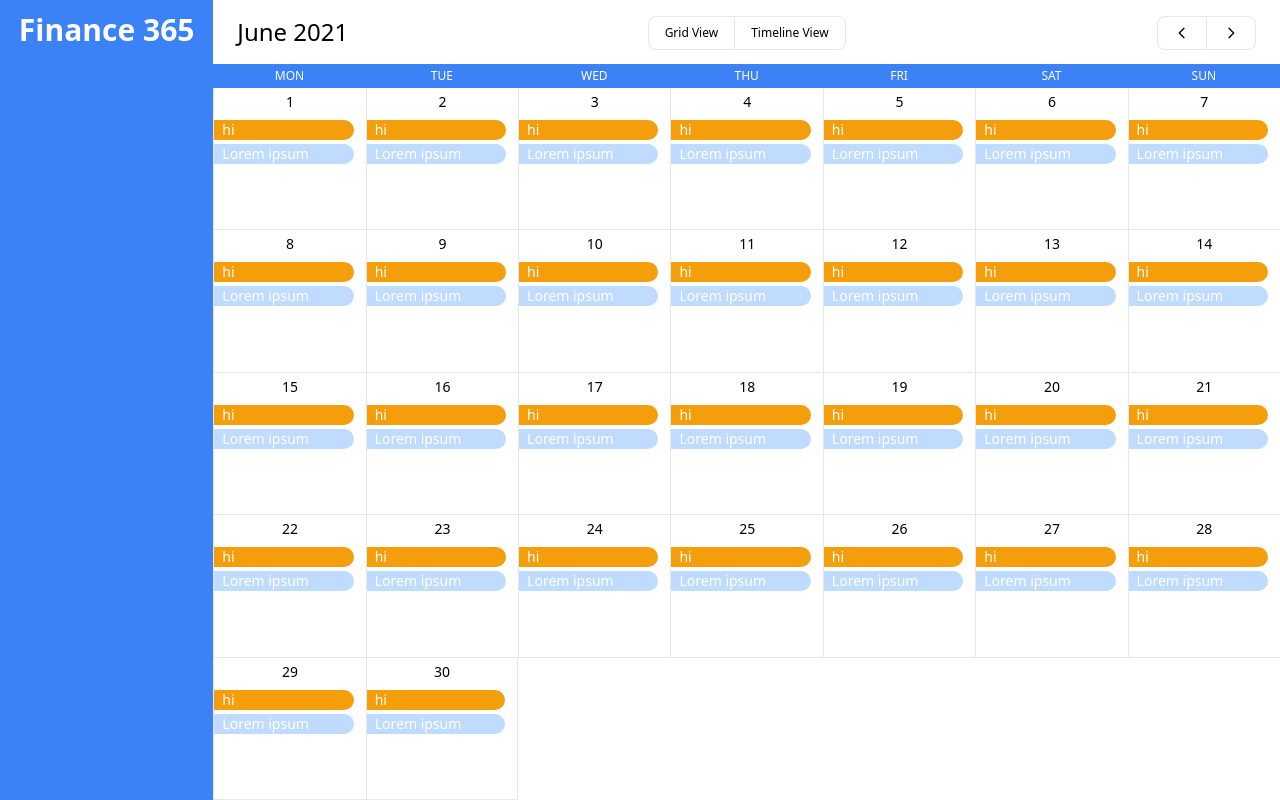
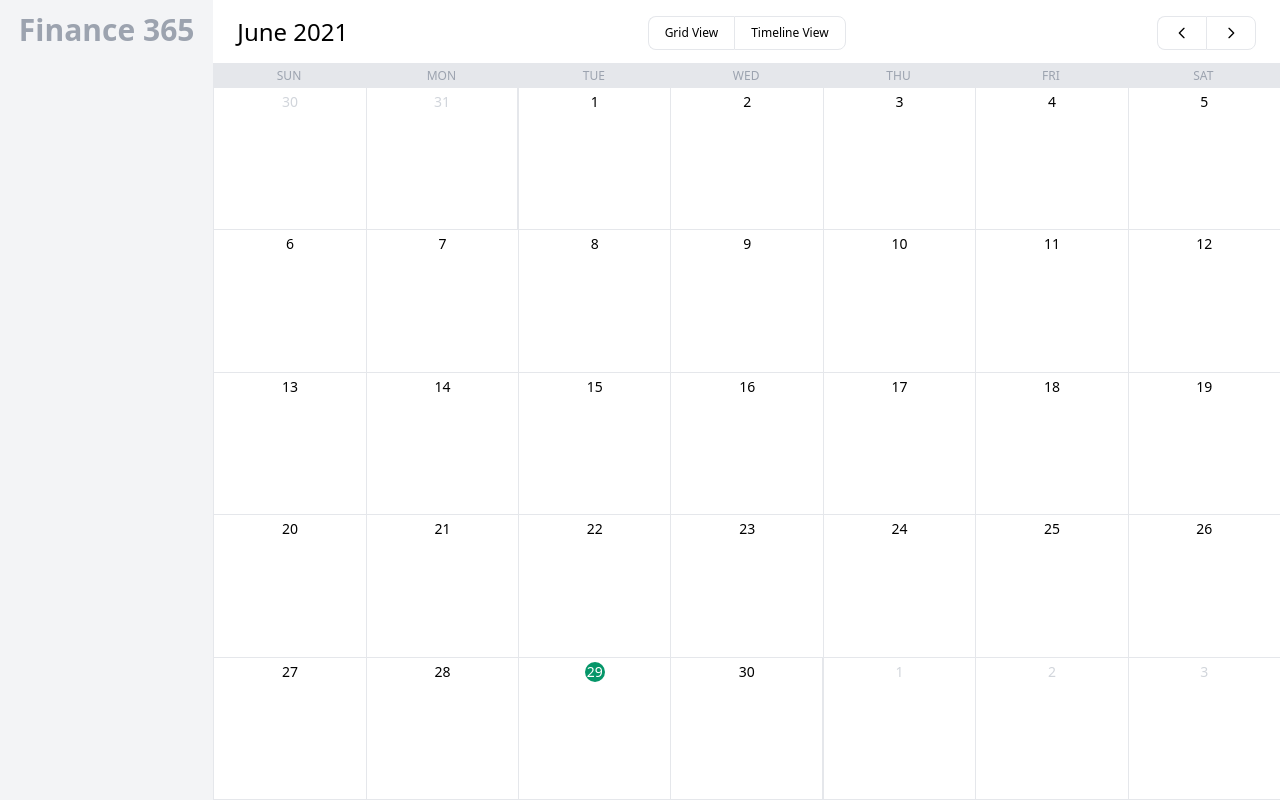
Before and after one commit to s4k1b/finance-365, a Vue app: page / in a window 1280 px wide. Built offline with nearby package versions, Linux system fonts and the light colour scheme.

Commit message:
Add logic to generate calendar dates for each month and year
Signed-off-by: M. A. Muhaimin Sakib <s4k1b13@gmail.com>

```diff
--- a/src/App.vue
+++ b/src/App.vue
@@ -1,6 +1,6 @@
 <template>
   <div class="grid grid-cols-12 grid-flow-col gap-0">
-    <div class="col-span-2 bg-blue-500 h-screen">
+    <div class="col-span-2 bg-gray-100 h-screen">
       <sidebar />
     </div>
     <div class="col-span-10 h-screen overflow-y-auto">
--- a/src/components/calendar/Calendar.vue
+++ b/src/components/calendar/Calendar.vue
@@ -9,13 +9,19 @@
       />
     </div>
     <div class="calendar-dates-wrapper">
-      <calendar-dates :view="activeCalendarView" :date="computedDate" />
+      <calendar-dates :date="computedDate" />
     </div>
   </div>
 </template>
 
 <script lang="ts">
-  import { computed, defineAsyncComponent, defineComponent, ref } from 'vue'
+  import {
+    computed,
+    defineAsyncComponent,
+    defineComponent,
+    provide,
+    ref,
+  } from 'vue'
 
   export default defineComponent({
     components: {
@@ -26,6 +32,7 @@
     },
     setup() {
       const activeCalendarView = ref('grid')
+      provide('view', activeCalendarView)
 
       const date = ref(new Date())
 
@@ -37,7 +44,7 @@
       function showPreviousMonth() {
         const newMonth = month.value - 1
         if (newMonth < 0) {
-          month.value = newMonth + 12
+          month.value = 11
           year.value = year.value - 1
         } else {
           month.value = newMonth
@@ -46,7 +53,7 @@
       function showNextMonth() {
         const newMonth = month.value + 1
         if (newMonth > 11) {
-          month.value = newMonth % 12
+          month.value = 0
           year.value = year.value + 1
         } else {
           month.value = newMonth
@@ -76,7 +83,7 @@
     @apply flex flex-col h-full;
 
     .calendar-header-wrapper {
-      @apply flex-auto h-16 fixed top-0 z-50 bg-white;
+      @apply flex-auto h-16 fixed top-0 z-50 bg-white border-b;
       width: calc(100% - 2 * 100vw / 12);
     }
     .calendar-dates-wrapper {
--- /dev/null
+++ b/src/components/calendar/CalendarCell.vue
@@ -0,0 +1,86 @@
+<template>
+  <div
+    class="calendar-cell"
+    :class="{ 'border-r': tarik === daysInMonth && view === 'grid' }"
+  >
+    <div
+      v-if="(view === 'timeline') & (tarik !== daysInMonth)"
+      class="timeline-dashes"
+    />
+    <div class="flex flex-row justify-center items-center">
+      <span
+        class="calendar-cell-date"
+        :class="{
+          'text-gray-300': view === 'grid' && !isCurrentMonthCell,
+          'current-date': isCurrentDate,
+        }"
+      >
+        {{ tarik }}
+      </span>
+      <div v-if="view === 'timeline'" class="custom-date">{{ monthYear }}</div>
+    </div>
+    <ul class="event-list">
+      <!-- <li class="event-list-item bg-yellow-500">hi</li>
+      <li class="event-list-item bg-blue-200">
+        Lorem ipsum dolor sit, amet consectetur adipisicing elit. Repellendus
+        quidem quo hic? Totam praesentium, quam exercitationem, laboriosam
+        voluptate ratione sequi repellat minus provident iste saepe natus.
+        Accusantium molestias reprehenderit aut.
+      </li> -->
+    </ul>
+  </div>
+</template>
+
+<script lang="ts">
+  import { computed, defineComponent, inject } from 'vue'
+
+  export default defineComponent({
+    props: {
+      date: {
+        type: Object,
+        default: new Date(),
+      },
+      isCurrentMonthCell: {
+        type: Boolean,
+        default: true,
+      },
+    },
+    setup(props) {
+      const tarik = computed(() => props.date.getDate())
+      const month = computed(() => props.date.getMonth())
+      const year = computed(() => props.date.getFullYear())
+
+      const daysInMonth = computed(() =>
+        new Date(year.value, month.value + 1, 0).getDate()
+      )
+
+      const monthYear = computed(() =>
+        Intl.DateTimeFormat('en-US', {
+          month: 'long',
+          year: 'numeric',
+        }).format(props.date)
+      )
+
+      const isCurrentDate = computed(() => {
+        const currentDate = new Date()
+        const currentTarik = currentDate.getDate()
+        const currentMonth = currentDate.getMonth()
+        const currentYear = currentDate.getFullYear()
+
+        return (
+          currentTarik === tarik.value &&
+          currentMonth === month.value &&
+          currentYear === year.value
+        )
+      })
+
+      return {
+        view: inject('view'),
+        tarik,
+        daysInMonth,
+        monthYear,
+        isCurrentDate,
+      }
+    },
+  })
+</script>
--- a/src/components/calendar/CalendarDates.vue
+++ b/src/components/calendar/CalendarDates.vue
@@ -1,81 +1,134 @@
 <template>
   <calendar-weekdays v-if="view === 'grid'" />
   <div
-    :class="view === 'grid' ? 'calendar-cells-grid' : 'calendar-cells-timeline'"
+    :class="
+      view === 'grid'
+        ? `calendar-cells-grid grid-rows-${calendarCells.length / 7}`
+        : 'calendar-cells-timeline'
+    "
   >
-    <div
-      v-for="i in daysInMonth"
-      :key="i"
-      class="calendar-cell"
-      :class="{ 'border-r': i === daysInMonth && view === 'grid' }"
-    >
-      <div
-        v-if="(view === 'timeline') & (i !== daysInMonth)"
-        class="timeline-dashes"
-      />
-      <div class="flex flex-row justify-center items-center">
-        <span class="calendar-cell-date">
-          {{ i }}
-        </span>
-        <div v-if="view === 'timeline'" class="custom-date">January, 2021</div>
-      </div>
-      <ul class="event-list">
-        <li class="event-list-item bg-yellow-500">hi</li>
-        <li class="event-list-item bg-blue-200">
-          Lorem ipsum dolor sit, amet consectetur adipisicing elit. Repellendus
-          quidem quo hic? Totam praesentium, quam exercitationem, laboriosam
-          voluptate ratione sequi repellat minus provident iste saepe natus.
-          Accusantium molestias reprehenderit aut.
-        </li>
-      </ul>
-    </div>
+    <calendar-cell
+      v-for="calendarCell in calendarCells"
+      :key="calendarCell"
+      :date="calendarCell"
+      :is-current-month-cell="!notCurrentMonthCell(calendarCell)"
+    />
   </div>
 </template>
 
 <script lang="ts">
-  import { computed, defineAsyncComponent, defineComponent } from 'vue'
+  import {
+    computed,
+    ComputedRef,
+    defineAsyncComponent,
+    defineComponent,
+    inject,
+  } from 'vue'
 
   export default defineComponent({
     components: {
       CalendarWeekdays: defineAsyncComponent(
         () => import('./CalendarWeekdays.vue')
       ),
+      CalendarCell: defineAsyncComponent(() => import('./CalendarCell.vue')),
     },
     props: {
-      view: {
-        type: String,
-        default: 'grid',
-      },
       date: {
         type: Object,
         default: new Date(),
       },
     },
     setup(props) {
-      const month = computed(() => props.date.getMonth())
-      const year = computed(() => props.date.getFullYear())
+      const month: ComputedRef<number> = computed(() => props.date.getMonth())
+      const year: ComputedRef<number> = computed(() => props.date.getFullYear())
 
       const daysInMonth = computed(() =>
         new Date(year.value, month.value + 1, 0).getDate()
       )
 
+      const calendarCells = computed(() => {
+        const startingWeek = new Date(year.value, month.value, 1).getDay()
+
+        const numberOfCalendarCells = computed(
+          () => Math.ceil((startingWeek + daysInMonth.value) / 7) * 7
+        )
+        const ans = Array(numberOfCalendarCells)
+
+        // prefill the calendar cells upto starting week with previous month dates
+        let previousMonth = month.value - 1
+        let previousYear = year.value
+        console.log({ previousYear, previousMonth })
+        if (previousMonth < 0) {
+          previousMonth = 11
+          previousYear -= 1
+        }
+        console.log({ previousYear, previousMonth })
+        const daysInPreviousMonth = new Date(
+          previousYear,
+          previousMonth + 1,
+          0
+        ).getDate()
+        for (let i = 0; i < startingWeek; i++) {
+          ans[i] = new Date(
+            previousYear,
+            previousMonth,
+            daysInPreviousMonth - startingWeek + i + 1
+          )
+        }
+
+        // fillup with current month dates
+        for (let i = startingWeek; i < daysInMonth.value + startingWeek; i++) {
+          ans[i] = new Date(year.value, month.value, i - startingWeek + 1)
+        }
+
+        // fillup with next month dates
+        let nextMonth = month.value + 1
+        let nextYear = year.value
+        if (nextMonth > 11) {
+          nextMonth = 0
+          nextYear += 1
+        }
+        for (
+          let i = daysInMonth.value + startingWeek;
+          i < numberOfCalendarCells.value;
+          i++
+        ) {
+          ans[i] = new Date(
+            nextYear,
+            nextMonth,
+            i - daysInMonth.value - startingWeek + 1
+          )
+        }
+
+        return ans
+      })
+
+      function notCurrentMonthCell(date) {
+        const cellMonth = date.getMonth()
+        return cellMonth !== month.value
+      }
       return {
-        daysInMonth,
+        view: inject('view'),
+        calendarCells,
+        notCurrentMonthCell,
       }
     },
   })
 </script>
 
-<style lang="scss" scoped>
+<style lang="scss">
   .calendar-cells-grid {
-    @apply grid grid-rows-5 grid-cols-7 grid-flow-row gap-0 overflow-hidden;
+    @apply grid grid-cols-7 grid-flow-row gap-0 overflow-hidden;
     height: calc(100% - 1.5rem);
 
     .calendar-cell {
       @apply flex flex-col border-b border-l;
 
       .calendar-cell-date {
-        @apply text-center py-1 text-sm font-medium;
+        @apply text-center my-1 text-sm font-medium;
+        &.current-date {
+          @apply h-5 w-5 rounded-full justify-center items-center bg-green-600 text-white;
+        }
       }
 
       .event-list {
@@ -100,7 +153,11 @@
 
       .calendar-cell-date {
         @apply text-sm font-medium my-4 rounded-full h-4 w-4 flex justify-center items-center bg-indigo-300 ring-4 ring-indigo-400 ring-opacity-30;
+        &.current-date {
+          @apply bg-green-600 ring-green-500 text-white;
+        }
       }
+
       .custom-date {
         @apply block ml-2.5 text-xs font-medium min-w-max;
       }
--- a/src/components/calendar/CalendarHeader.vue
+++ b/src/components/calendar/CalendarHeader.vue
@@ -28,11 +28,11 @@
     </span>
 
     <span class="w-1/3 flex flex-row-reverse">
-      <button class="py-2 px-4 border rounded-r-lg">
-        <chevron-right-icon
-          class="h-4 w-4"
-          @click.prevent="$emit('change:month-next')"
-        />
+      <button
+        class="py-2 px-4 border rounded-r-lg"
+        @click.prevent="$emit('change:month-next')"
+      >
+        <chevron-right-icon class="h-4 w-4" />
       </button>
       <button
         class="py-2 px-4 border border-r-0 rounded-l-lg"
--- a/src/components/calendar/CalendarWeekdays.vue
+++ b/src/components/calendar/CalendarWeekdays.vue
@@ -1,17 +1,17 @@
 <template>
   <div class="grid grid-cols-7 grid-flow-row">
+    <div class="calendar-weekdays">SUN</div>
     <div class="calendar-weekdays">MON</div>
     <div class="calendar-weekdays">TUE</div>
     <div class="calendar-weekdays">WED</div>
     <div class="calendar-weekdays">THU</div>
     <div class="calendar-weekdays">FRI</div>
     <div class="calendar-weekdays">SAT</div>
-    <div class="calendar-weekdays">SUN</div>
   </div>
 </template>
 
 <style lang="scss" scoped>
   .calendar-weekdays {
-    @apply h-6 bg-blue-500 text-white text-center p-1 text-xs;
+    @apply h-6 bg-gray-200 text-gray-400 text-center p-1 text-xs border-r;
   }
 </style>
--- a/src/components/sidebars/Sidebar.vue
+++ b/src/components/sidebars/Sidebar.vue
@@ -7,8 +7,8 @@
         text-center text-3xl
         antialiased
         font-bold
-        text-white
         cursor-pointer
+        text-gray-400
       "
     >
       Finance 365
```
